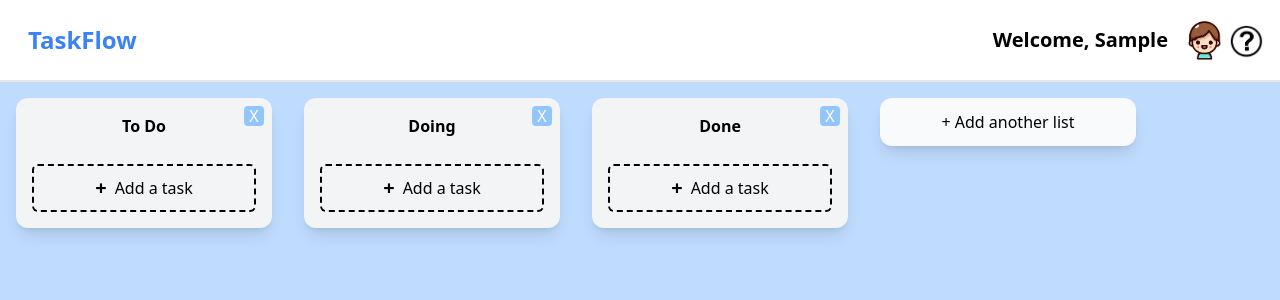
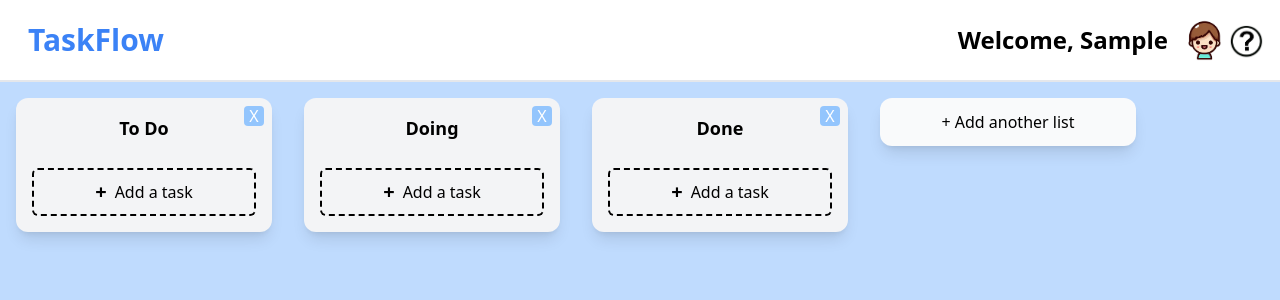
Before and after one commit to taekim-dev/task-flow, a React (Vite) app: page / in a window 1280 px wide. Both pictures are taken after typing "Sample" into the empty fields and a click on the button "Start". Shown: the top 300 px of the page. Built offline with nearby package versions, Linux system fonts and the light colour scheme.

Commit message:
larger fonts

```diff
--- a/src/components/Navbar/Navbar.tsx
+++ b/src/components/Navbar/Navbar.tsx
@@ -6,11 +6,11 @@ interface NavbarProps {
   function Navbar({ username, avatar }: NavbarProps) {
     return (
       <div className="flex justify-between items-center p-4 bg-white border-b-2 border-gray-200">
-        <div className="text-2xl font-bold text-blue-500 ml-3">
+        <div className="text-3xl font-bold text-blue-500 ml-3">
           TaskFlow
         </div>
         <div className="flex items-center">
-          <span className="text-xl font-semibold">Welcome, {username}</span>
+          <span className="text-2xl font-semibold">Welcome, {username}</span>
           <img
             className="h-12 w-12 rounded-full ml-3"
             src={`/img/Avatar-${avatar}.jpg`}
--- a/src/components/TaskList/TaskList.tsx
+++ b/src/components/TaskList/TaskList.tsx
@@ -62,7 +62,7 @@ interface TaskListProps {
           onBlur={handleBlur}
         />
       ) : (
-        <h3 className="text-center font-bold" onClick={() => setIsEditing(true)}>{listTitle}</h3>
+        <h3 className="text-center text-lg font-bold" onClick={() => setIsEditing(true)}>{listTitle}</h3>
       )}
 
         <Droppable droppableId={listId}>
```
